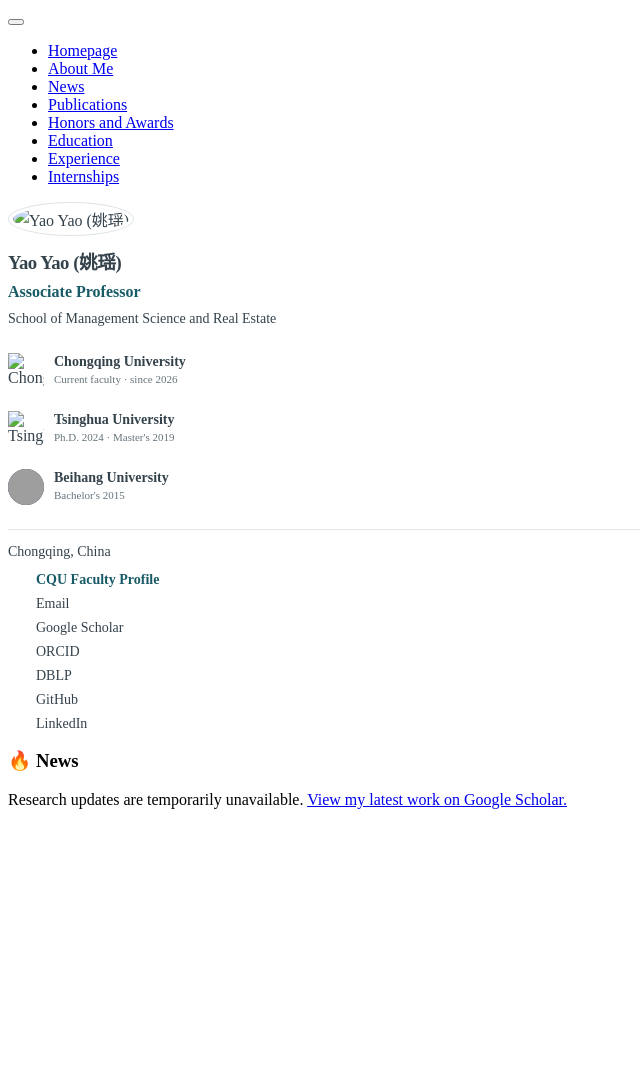
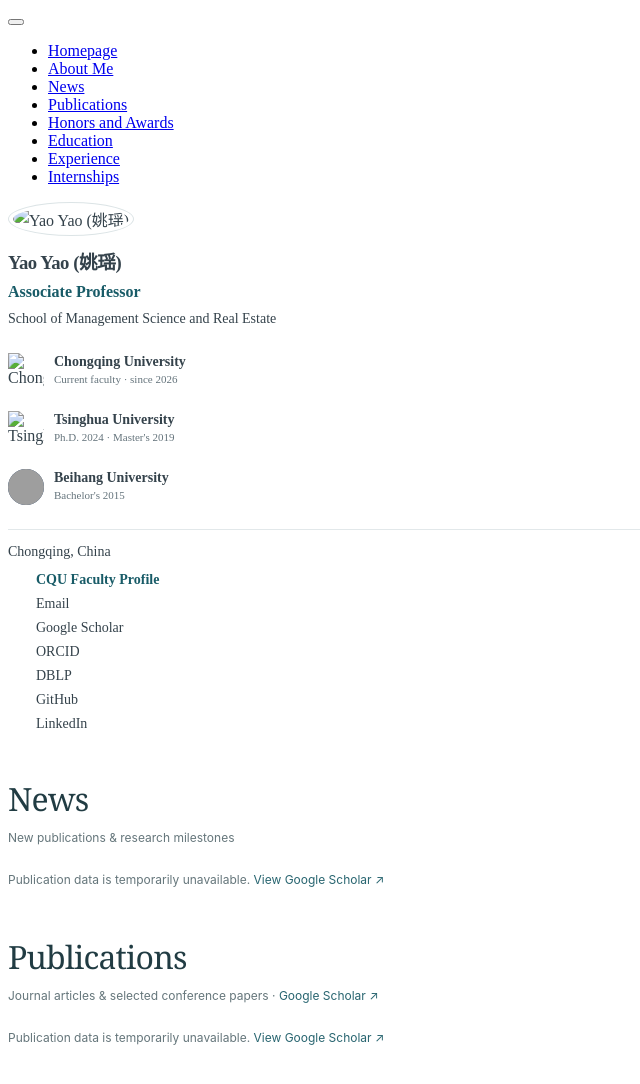
Before and after one commit to YaoYao1995/yaoyao1995.github.io, a Jekyll site: the page built from _pages/includes/news.md, in a window 1280 px wide, cut to the strip 0-1095 px from the top of the page. Shown: the top 1084 px of the strip, without its empty margins (0-640 px from the left). Built offline with Jekyll 4.4.1, drawn with Linux system fonts in a browser that asks for light colours; our own code applies the rules of GitHub Pages for plain Markdown files; before the commit the page ends 900 px from its top, so only the background shows below that; some of the changed lines change nothing that is shown; grey boxes are pictures that could not be loaded.

Commit message:
Update news.md

```diff
--- a/_pages/includes/news.md
+++ b/_pages/includes/news.md
@@ -1,142 +1,70 @@
-# 🔥 News
-
-<div id="scholar-news" aria-live="polite">
-  <p>Loading research updates from <a href="https://scholar.google.com/citations?user=hNO0NdEAAAAJ&sortby=pubdate">Google Scholar</a>…</p>
-</div>
-<noscript><p>See my <a href="https://scholar.google.com/citations?user=hNO0NdEAAAAJ&sortby=pubdate">latest research on Google Scholar</a>.</p></noscript>
-
+<style style="display:none !important">
+.scholar-section{max-width:920px;margin:48px 0;color:#39474c;font-family:-apple-system,BlinkMacSystemFont,"Segoe UI",sans-serif;scroll-margin-top:90px}
+.scholar-section .scholar-heading{font-family:Georgia,"Times New Roman",serif;font-size:32px;font-weight:400;letter-spacing:-.025em;line-height:1.2;margin:0 0 10px;border:0;padding:0;color:#213c43}
+.scholar-section .scholar-subtitle,.scholar-section .scholar-note{font-size:12px;line-height:1.65;color:#65767b;margin:0 0 22px}
+.scholar-section a{color:#286570;text-decoration:none;border-bottom:1px solid transparent;overflow-wrap:anywhere}
+.scholar-section a:hover{border-bottom-color:#8baeb4;color:#173d45}
+.scholar-section a:focus-visible,.scholar-section summary:focus-visible{outline:2px solid #286570;outline-offset:4px}
+.scholar-section details{border-top:1px solid #dae4e5}
+.scholar-section summary{cursor:pointer;padding:16px 0;font-size:17px;font-weight:500;color:#2c4b53;font-variant-numeric:tabular-nums}
+.scholar-section summary .year-count{font-size:11px;font-weight:400;color:#75848a;margin-left:12px}
+.scholar-section .scholar-list{list-style:none;padding:0;margin:0 0 20px}
+.scholar-section .scholar-list li{margin:0;padding:14px 0;border-top:1px solid #edf1f2;min-width:0}
+.scholar-section .news-line{font-size:14px;line-height:1.8;margin:0;overflow-wrap:anywhere}
+.scholar-section .news-line a{font-weight:500}
+.scholar-section .paper-title{font-size:16px;font-weight:500;line-height:1.55;margin:0 0 7px;overflow-wrap:anywhere}
+.scholar-section .paper-authors{font-size:12px;line-height:1.6;color:#758087;margin:0 0 8px;overflow-wrap:anywhere}
+.scholar-section .paper-authors strong{font-weight:600;color:#3d5961}
+.scholar-section .paper-meta{display:flex;flex-wrap:wrap;gap:6px 14px;align-items:baseline;font-size:12px;line-height:1.6;margin:6px 0 0;color:#65767b}
+.scholar-section .paper-venue{font-weight:600;color:#286570}
+.scholar-section .scholar-note{margin-top:16px}
+@media(max-width:700px){.scholar-section{margin:34px 0}.scholar-section .scholar-heading{font-size:28px}.scholar-section .paper-title{font-size:15px}.scholar-section summary{padding:14px 0}.scholar-section .paper-meta{gap:5px 10px}.scholar-section .scholar-list li{padding:13px 0}}
+</style>
+<section class="scholar-section" id="-news" aria-labelledby="news-heading">
+<h2 class="scholar-heading" id="news-heading">News</h2>
+<p class="scholar-subtitle">New publications &amp; research milestones</p>
+<div id="scholar-news" aria-live="polite"><p class="scholar-note">Loading publication updates…</p></div>
+</section>
+<section class="scholar-section" id="-publications-categorized-by-research-area" aria-labelledby="publications-heading">
+<h2 class="scholar-heading" id="publications-heading">Publications</h2>
+<p class="scholar-subtitle">Journal articles &amp; selected conference papers · <a href="https://scholar.google.com/citations?user=hNO0NdEAAAAJ">Google Scholar <span id="scholar-total"></span> ↗</a></p>
+<div id="formal-publications" aria-live="polite"><p class="scholar-note">Loading publications…</p></div>
+</section>
+<noscript><p>View my publications on <a href="https://scholar.google.com/citations?user=hNO0NdEAAAAJ">Google Scholar</a>.</p></noscript>
 <script>
-(function () {
-  'use strict';
-  // The daily Get Citation Data workflow refreshes this file.
-  // Scholar supplies years, not acceptance dates: never infer acceptance or a venue.
-  var root = document.getElementById('scholar-news');
-  var scholarId = 'hNO0NdEAAAAJ';
-  var source = 'https://raw.githubusercontent.com/YaoYao1995/yaoyao1995.github.io/google-scholar-stats/gs_data.json';
-  var controller = new AbortController();
-  var timer = setTimeout(function () { controller.abort(); }, 15000);
-
-  fetch(source, { cache: 'no-store', signal: controller.signal })
-    .then(function (response) {
-      if (!response.ok) throw new Error('Scholar data unavailable');
-      return response.json();
-    })
-    .then(function (data) {
-      if (data.scholar_id !== scholarId || !data.publications) {
-        throw new Error('Unexpected Scholar profile');
-      }
-      var byTitle = new Map();
-      Object.keys(data.publications).forEach(function (id) {
-        var bib = data.publications[id].bib || {};
-        var title = typeof bib.title === 'string' ? bib.title.trim() : '';
-        var yearText = String(bib.pub_year || '');
-        if (!title || !/^\d{4}$/.test(yearText) || id.indexOf(scholarId + ':') !== 0) return;
-        var year = Number(yearText);
-        if (year < 1900 || year > new Date().getFullYear() + 1) return;
-        // Merge duplicate title records, keeping the most recent listed year.
-        var key = title.toLocaleLowerCase().replace(/[^\p{L}\p{N}]/gu, '');
-        var previous = byTitle.get(key);
-        if (!previous || year > previous.year) byTitle.set(key, { id: id, title: title, year: year });
-      });
-      var groups = {};
-      byTitle.forEach(function (item) {
-        (groups[item.year] || (groups[item.year] = [])).push(item);
-      });
-      var years = Object.keys(groups).sort(function (a, b) { return Number(b) - Number(a); });
-      if (!years.length) throw new Error('No dated research updates');
-      var newsTemplates = [
-  ['🥳 Delighted to share our work: ', '!'],
-  ['🎉 Excited to introduce ', '!'],
-  ['✨ A research highlight to share: ', '.'],
-  ['📚 From our research collection: ', '.'],
-  ['🥳 Happy to put the spotlight on ', '!'],
-  ['🔎 Take a closer look at ', '.'],
-  ['🎊 Celebrating the work behind ', '!'],
-  ['💡 Explore the ideas in ', '.'],
-  ['📖 A contribution we are pleased to share: ', '.'],
-  ['🙌 Proud to share ', ' with you!'],
-  ['✨ In the research spotlight: ', '.'],
-  ['🎉 Here is a piece of our research journey: ', '!'],
-  ['🔬 Discover our work on ', '.'],
-  ['🥳 A little research celebration for ', '!'],
-  ['📚 On our reading list: ', '.'],
-  ['💬 We would love to hear your thoughts on ', '.'],
-  ['🌟 Highlighting a contribution from our team: ', '.'],
-  ['🎊 A moment to celebrate ', '!'],
-  ['💡 Curious about our research? Explore ', '.'],
-  ['📖 For a closer look at our work, read ', '.'],
-  ['🙌 Sharing a chapter of our research story: ', '.'],
-  ['✨ An invitation to explore ', '.'],
-  ['🔎 Behind this title is a research journey: ', '.'],
-  ['🎉 Pleased to bring you ', '!'],
-  ['🥳 Here is some research worth sharing: ', '!']
-];
-// Shuffle without replacement; never repeat at a shuffle boundary.
-var templateBag = [];
-var lastTemplate = -1;
-function nextNewsTemplate() {
-  if (!templateBag.length) {
-    templateBag = newsTemplates.map(function (_, index) { return index; });
-    for (var i = templateBag.length - 1; i > 0; i--) {
-      var j = Math.floor(Math.random() * (i + 1));
-      var temporary = templateBag[i];
-      templateBag[i] = templateBag[j];
-      templateBag[j] = temporary;
-    }
-    if (templateBag[templateBag.length - 1] === lastTemplate) {
-      var first = templateBag[0];
-      templateBag[0] = templateBag[templateBag.length - 1];
-      templateBag[templateBag.length - 1] = first;
-    }
-  }
-  lastTemplate = templateBag.pop();
-  return newsTemplates[lastTemplate];
+(function(){
+'use strict';
+var scholarId='hNO0NdEAAAAJ';
+var roots=[document.getElementById('scholar-news'),document.getElementById('formal-publications')];
+var newsTemplates=[['🥳 Delighted to share our work: ','!'],['🎉 Excited to introduce ','!'],['✨ A research highlight to share: ','.'],['📚 From our research collection: ','.'],['🥳 Happy to put the spotlight on ','!'],['🔎 Take a closer look at ','.'],['🎊 Celebrating the work behind ','!'],['💡 Explore the ideas in ','.'],['📖 A contribution we are pleased to share: ','.'],['🙌 Proud to share ',' with you!'],['✨ In the research spotlight: ','.'],['🎉 Here is a piece of our research journey: ','!'],['🔬 Discover our work on ','.'],['🥳 A little research celebration for ','!'],['📚 On our reading list: ','.'],['💬 We would love to hear your thoughts on ','.'],['🌟 Highlighting a contribution from our team: ','.'],['🎊 A moment to celebrate ','!'],['💡 Curious about our research? Explore ','.'],['📖 For a closer look at our work, read ','.'],['🙌 Sharing a chapter of our research story: ','.'],['✨ An invitation to explore ','.'],['🔎 Behind this title is a research journey: ','.'],['🎉 Pleased to bring you ','!'],['🥳 Here is some research worth sharing: ','!']];
+var bag=[],last=-1;
+function nextNewsTemplate(){if(!bag.length){bag=newsTemplates.map(function(_,i){return i;});for(var i=bag.length-1;i>0;i--){var j=Math.floor(Math.random()*(i+1));var t=bag[i];bag[i]=bag[j];bag[j]=t;}if(bag[bag.length-1]===last){var t=bag[0];bag[0]=bag[bag.length-1];bag[bag.length-1]=t;}}last=bag.pop();return newsTemplates[last];}
+function el(tag,cls,text){var node=document.createElement(tag);if(cls)node.className=cls;if(text!==undefined)node.textContent=text;return node;}
+function safeLink(url){try{var u=new URL(url);return u.protocol==='https:'&&!/arxiv|ssrn|patents|biorxiv|medrxiv|researchsquare|techrxiv/i.test(u.hostname);}catch(e){return false;}}
+function metadata(p){var row=el('p','paper-meta');var venue=el('span','paper-venue',p.venue_short||p.venue);venue.title=p.venue;row.appendChild(venue);row.appendChild(el('span','',String(p.year)));row.appendChild(el('span','',p.kind==='journal'?'Journal article':'Conference paper'));return row;}
+function authorLine(names){var line=el('p','paper-authors');String(names||'').split(/(Yao Yao)/i).forEach(function(part){line.appendChild(part.toLowerCase()==='yao yao'?el('strong','',part):document.createTextNode(part));});return line;}
+function render(data){
+ if(data.scholar_id!==scholarId||data.catalog_schema!==1||!data.verified_publications)throw new Error('Verified catalog unavailable');
+ var seen=new Set(),groups={};
+ Object.values(data.verified_publications).forEach(function(p){
+  if(!p.title||!p.venue||!['journal','conference'].includes(p.kind)||!Number.isInteger(p.year)||!safeLink(p.url))return;
+  var key=p.url.toLowerCase();if(seen.has(key))return;seen.add(key);(groups[p.year]||(groups[p.year]=[])).push(p);
+ });
+ var years=Object.keys(groups).sort(function(a,b){return b-a;});
+ roots.forEach(function(root,mode){var fragment=document.createDocumentFragment();
+  years.forEach(function(year,index){var details=el('details');details.open=mode===0?index===0:index<2;var summary=el('summary','',year);summary.appendChild(el('span','year-count',groups[year].length+' '+(groups[year].length===1?'publication':'publications')));details.appendChild(summary);var list=el('ul','scholar-list');
+   groups[year].sort(function(a,b){return a.title.localeCompare(b.title);}).forEach(function(p){var li=el('li');var link=el('a','',p.title);link.href=p.url;
+    if(mode===0){var template=nextNewsTemplate();var line=el('p','news-line');line.appendChild(document.createTextNode(template[0]+'“'));line.appendChild(link);line.appendChild(document.createTextNode('”'+template[1]));li.appendChild(line);li.appendChild(metadata(p));}
+    else{var heading=el('h3','paper-title');heading.appendChild(link);li.appendChild(heading);li.appendChild(authorLine(p.authors));var meta=metadata(p);var read=el('a','','Read paper ↗');read.href=p.url;meta.appendChild(read);if(Number.isInteger(p.citations)){var cite=el('a','',p.citations+' citations');cite.href='https://scholar.google.com/citations?view_op=view_citation&user='+scholarId+'&citation_for_view='+encodeURIComponent(p.scholar_id);meta.appendChild(cite);}li.appendChild(meta);}
+    list.appendChild(li);
+   });details.appendChild(list);fragment.appendChild(details);
+  });
+  if(!years.length)fragment.appendChild(el('p','scholar-note','No verified publications to display yet.'));
+  var updated=String(data.updated||'').match(/^\d{4}-\d{2}-\d{2}/);fragment.appendChild(el('p','scholar-note','Formal publications only · Updated weekly'+(updated?' · '+updated[0]:'')));root.replaceChildren(fragment);
+ });
+ if(Number.isInteger(data.citedby))document.getElementById('scholar-total').textContent='· '+data.citedby+' citations across all works';
 }
-var fragment = document.createDocumentFragment();
-      years.forEach(function (year, index) {
-        var section = document.createElement('details');
-        section.open = index === 0;
-        section.style.marginBottom = '0.8em';
-        var heading = document.createElement('summary');
-        heading.style.cursor = 'pointer';
-        heading.style.fontWeight = '600';
-        heading.textContent = year + ' · ' + groups[year].length + ' research updates';
-        section.appendChild(heading);
-        var list = document.createElement('ul');
-        // Alphabetical within a year: Scholar does not supply reliable month/day dates.
-        groups[year].sort(function (a, b) { return a.title.localeCompare(b.title); });
-        groups[year].forEach(function (item) {
-          var entry = document.createElement('li');
-          var template = nextNewsTemplate();
-          entry.appendChild(document.createTextNode(template[0] + '“'));
-          var link = document.createElement('a');
-          link.href = 'https://scholar.google.com/citations?view_op=view_citation&hl=en&user=' + scholarId + '&citation_for_view=' + encodeURIComponent(item.id);
-          link.textContent = item.title;
-          entry.appendChild(link);
-          entry.appendChild(document.createTextNode('”' + template[1]));
-          list.appendChild(entry);
-        });
-        section.appendChild(list);
-        fragment.appendChild(section);
-      });
-      var note = document.createElement('p');
-      note.style.fontSize = '0.8em';
-      note.style.color = '#777';
-      var updated = String(data.updated || '').match(/^\d{4}-\d{2}-\d{2}/);
-      note.textContent = 'From Google Scholar · Grouped by listed publication year' + (updated ? ' · Updated ' + updated[0] : '');
-      fragment.appendChild(note);
-      root.replaceChildren(fragment);
-    })
-    .catch(function () {
-      root.replaceChildren();
-      var message = document.createElement('p');
-      message.appendChild(document.createTextNode('Research updates are temporarily unavailable. '));
-      var link = document.createElement('a');
-      link.href = 'https://scholar.google.com/citations?user=' + scholarId + '&sortby=pubdate';
-      link.textContent = 'View my latest work on Google Scholar.';
-      message.appendChild(link);
-      root.appendChild(message);
-    })
-    .finally(function () { clearTimeout(timer); });
+var controller=new AbortController();var timer=setTimeout(function(){controller.abort();},20000);
+fetch('https://raw.githubusercontent.com/YaoYao1995/yaoyao1995.github.io/google-scholar-stats/gs_data.json',{cache:'no-store',signal:controller.signal}).then(function(r){if(!r.ok)throw new Error('Data unavailable');return r.json();}).then(render).catch(function(){roots.forEach(function(root){var p=el('p','scholar-note','Publication data is temporarily unavailable. ');var a=el('a','','View Google Scholar ↗');a.href='https://scholar.google.com/citations?user='+scholarId;p.appendChild(a);root.replaceChildren(p);});}).finally(function(){clearTimeout(timer);});
 })();
 </script>
```
